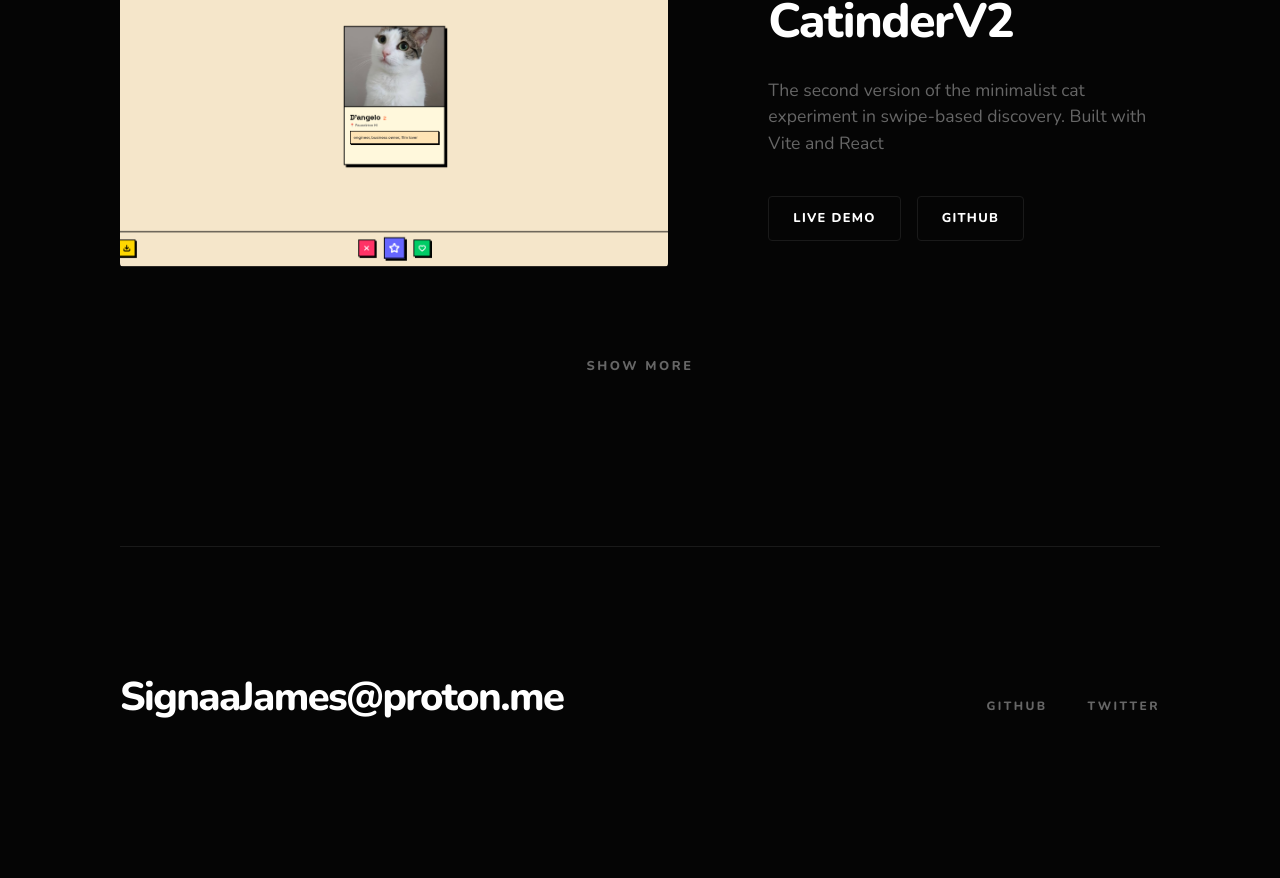
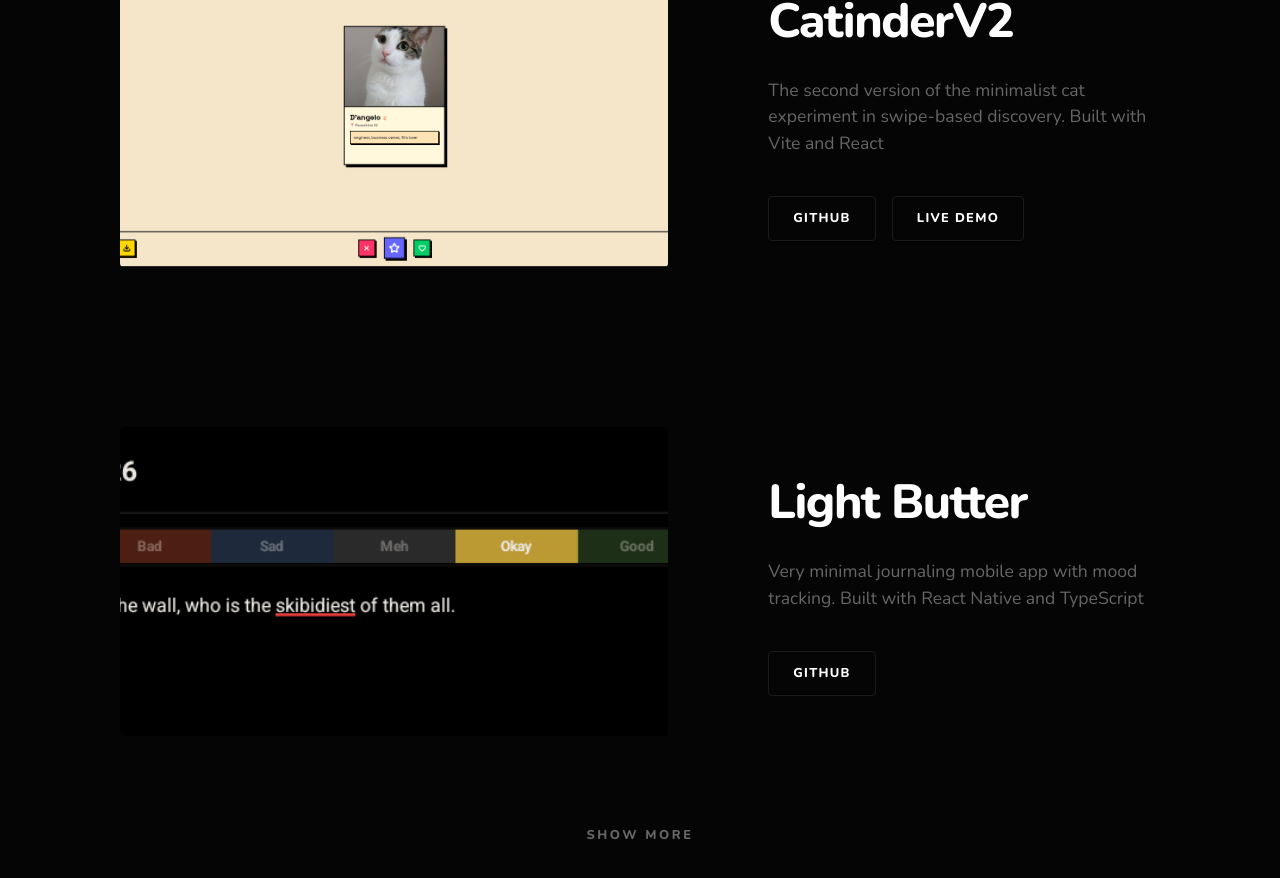
Before and after one commit to signaajames/signaajames.github.io, a React (Vite) app: page / in a window 1280 px wide. Shown: the part 938-1816 px from the top of the page. Before the commit the page ends 1785 px from the top, so only its background shows below. Built offline with nearby package versions, Linux system fonts and the light colour scheme.

Commit message:
added a new project to the list and changed icon

```diff
--- a/index.html
+++ b/index.html
@@ -2,7 +2,7 @@
 <html lang="en">
   <head>
     <meta charset="UTF-8" />
-    <link rel="icon" type="image/svg+xml" href="/favicon.svg" />
+    <link rel="icon" type="image/svg+xml" href="/icon.png" />
     <meta name="viewport" content="width=device-width, initial-scale=1.0" />
     <title>signaajames.github.io</title>
   </head>
--- a/src/App.tsx
+++ b/src/App.tsx
@@ -3,7 +3,6 @@ import './App.css'
 
 const App = () => {
   const [showStack, setShowStack] = useState(false);
-  // Replace these with your actual image paths or imports
 
   const projects = [
     {
@@ -16,6 +15,15 @@ const App = () => {
         { live: "https://signaajames.github.io/catinderv2/" }
       ],
     },
+    {
+      title: "Light Butter",
+      desc: "Very minimal journaling mobile app with mood tracking. Built with React Native and TypeScript",
+      image: "/lightbutter.png",
+      alt: "Light butter screenshot",
+      links: [
+        { github: "https://github.com/signaajames/signaajames.github.io" }
+      ]
+    }
 
   ]
 
@@ -42,11 +50,14 @@ const App = () => {
                   <h3>{project.title}</h3>
                   <p>{project.desc}</p>
                   <div className="project-actions">
-                    <a href={project.links[1].live} target="_blank" rel="noopener noreferrer" className="btn btn-outline">Live Demo</a>
                     <a href={project.links[0].github} target="_blank" rel="noopener noreferrer" className="btn btn-outline">GitHub</a>
+                    {(() => {
+                      const live = project.links.find(l => l.live);
+                      return live ? <a href={live.live} target="_blank" rel="noopener noreferrer" className="btn btn-outline">Live Demo</a> : null;
+                    })()}
                   </div>
                 </div>
-                </article>
+              </article>
             ))}
           </div>
 
```
Also changed, not shown: public/icon.png (added), public/lightbutter.png (added).
